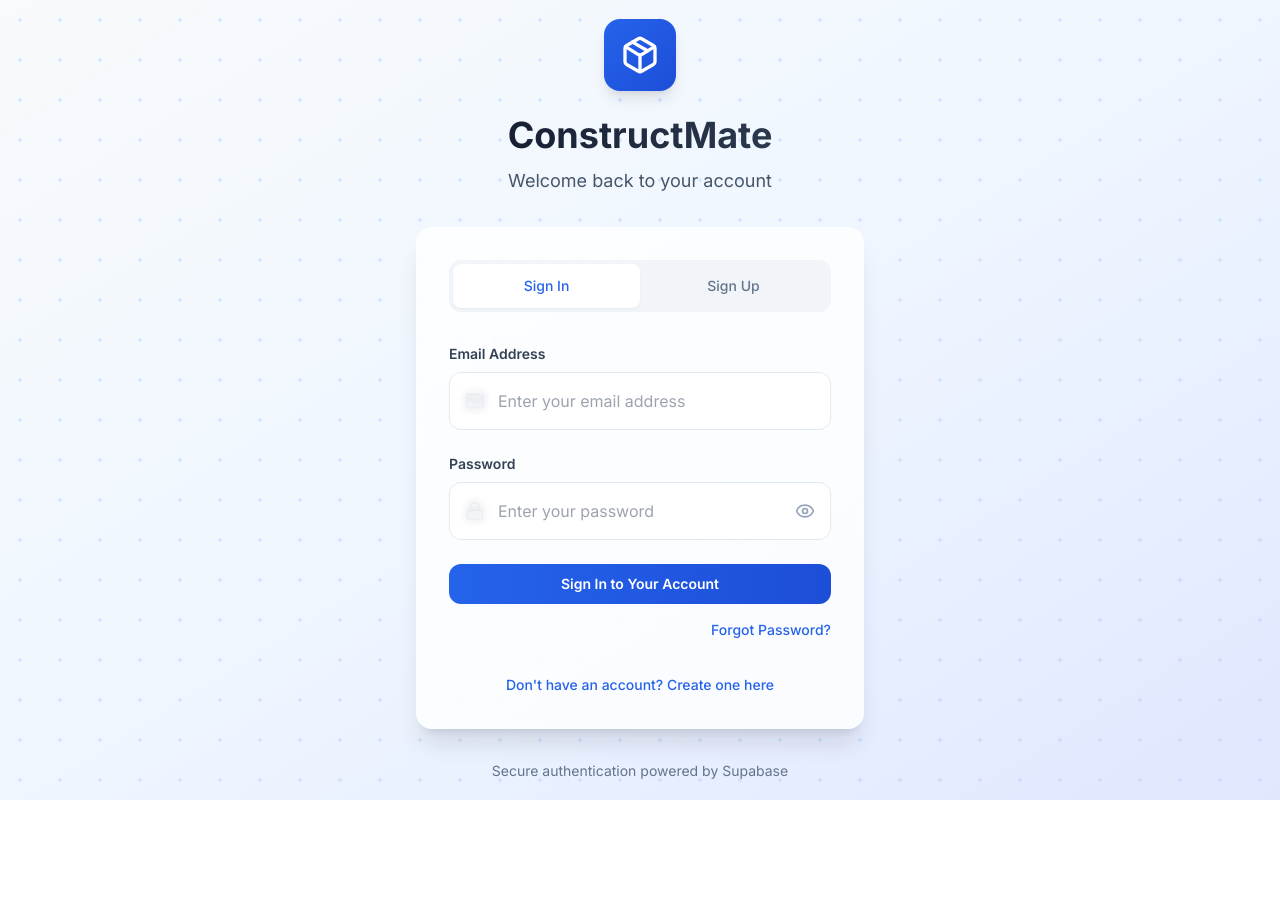
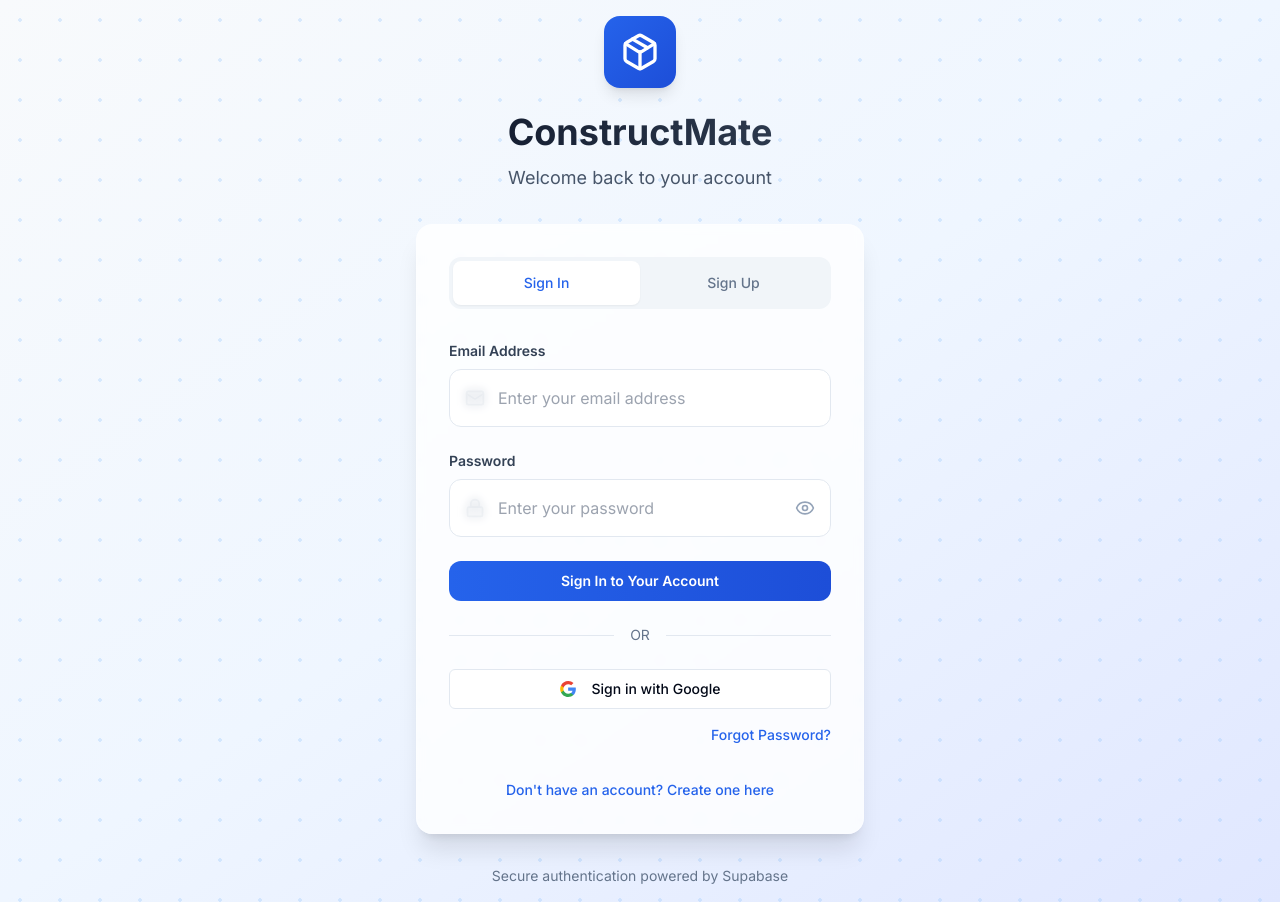
Before and after one commit to kkman2555/Jengamate, a React (Vite) app: page /auth in a window 1280 px wide. Before the commit the page ends 800 px from the top, so only its background shows below. Built offline with nearby package versions, Linux system fonts and the light colour scheme.

Commit message:
Add Google sign-in button
Adds a "Sign in with Google" button to the authentication page for improved user experience.

```diff
--- a/src/components/auth/AuthForm.tsx
+++ b/src/components/auth/AuthForm.tsx
@@ -1,3 +1,4 @@
+
 import React, { useState } from 'react';
 import { Mail, Lock, Eye, EyeOff } from 'lucide-react';
 import { Button } from '@/components/ui/button';
@@ -7,6 +8,7 @@ import { useNavigate } from 'react-router-dom';
 import FormField from './FormField';
 import SignUpFields from './SignUpFields';
 import PasswordResetDialog from './PasswordResetDialog';
+import GoogleIcon from '@/components/icons/GoogleIcon';
 
 interface AuthFormProps {
   isLogin: boolean;
@@ -21,7 +23,7 @@ const AuthForm = ({ isLogin }: AuthFormProps) => {
   const [showPassword, setShowPassword] = useState(false);
   const [isResetDialogOpen, setResetDialogOpen] = useState(false);
 
-  const { signIn, signUp } = useAuth();
+  const { signIn, signUp, signInWithGoogle } = useAuth();
   const { toast } = useToast();
   const navigate = useNavigate();
 
@@ -69,6 +71,20 @@ const AuthForm = ({ isLogin }: AuthFormProps) => {
     } finally {
       setLoading(false);
     }
+  };
+
+  const handleGoogleSignIn = async () => {
+    setLoading(true);
+    const { error } = await signInWithGoogle();
+    if (error) {
+      toast({
+        title: "Google Sign-In Failed",
+        description: error.message,
+        variant: "destructive"
+      });
+      setLoading(false);
+    }
+    // If successful, Supabase handles the redirect.
   };
 
   return (
@@ -129,6 +145,23 @@ const AuthForm = ({ isLogin }: AuthFormProps) => {
         </Button>
       </form>
 
+      <div className="my-6 flex items-center gap-4">
+        <div className="h-px flex-1 bg-slate-200" />
+        <span className="text-sm text-slate-500">OR</span>
+        <div className="h-px flex-1 bg-slate-200" />
+      </div>
+
+      <Button
+        type="button"
+        variant="outline"
+        className="w-full"
+        onClick={handleGoogleSignIn}
+        disabled={loading}
+      >
+        <GoogleIcon className="mr-2 h-4 w-4" />
+        Sign in with Google
+      </Button>
+
       {isLogin && (
         <div className="mt-4 text-right text-sm">
           <button
--- /dev/null
+++ b/src/components/icons/GoogleIcon.tsx
@@ -0,0 +1,13 @@
+
+import React from 'react';
+
+const GoogleIcon = (props: React.SVGProps<SVGSVGElement>) => (
+  <svg viewBox="0 0 533.5 544.3" {...props}>
+    <path d="M533.5 278.4c0-18.5-1.5-37.1-4.7-55.3H272.1v104.8h147c-6.1 33.8-25.7 63.7-54.4 82.7v68h87.7c51.5-47.4 81.1-117.4 81.1-200.2z" fill="#4285f4"/>
+    <path d="M272.1 544.3c73.4 0 135.3-24.1 180.4-65.7l-87.7-68c-24.4 16.6-55.9 26.6-92.7 26.6-71 0-131.2-47.9-152.8-112.3H28.9v70.1c46.2 91.9 140.3 153.6 243.2 153.6z" fill="#34a853"/>
+    <path d="M119.3 324.3c-11.4-33.8-11.4-70.4 0-104.2V150H28.9c-38.6 76.9-38.6 167.5 0 244.4l90.4-70.1z" fill="#fbbc05"/>
+    <path d="M272.1 107.7c38.8-.6 76.3 14 104.4 40.8l77.7-77.7C405 24.6 339.7-.8 272.1 0 169.2 0 75.1 61.7 28.9 150l90.4 70.1c21.5-64.5 81.8-112.4 152.8-112.4z" fill="#ea4335"/>
+  </svg>
+);
+
+export default GoogleIcon;
--- a/src/hooks/useAuth.tsx
+++ b/src/hooks/useAuth.tsx
@@ -8,6 +8,7 @@ interface AuthContextType {
   loading: boolean;
   signUp: (email: string, password: string, fullName: string, companyName?: string) => Promise<{ error: any }>;
   signIn: (email: string, password: string) => Promise<{ error: any }>;
+  signInWithGoogle: () => Promise<{ error: any }>;
   signOut: () => Promise<void>;
   resetPasswordForEmail: (email: string) => Promise<{ error: any }>;
   updatePassword: (password: string) => Promise<{ error: any }>;
@@ -68,6 +69,16 @@ export function AuthProvider({ children }: { children: ReactNode }) {
     return { error };
   };
 
+  const signInWithGoogle = async () => {
+    const { error } = await supabase.auth.signInWithOAuth({
+      provider: 'google',
+      options: {
+        redirectTo: window.location.origin,
+      },
+    });
+    return { error };
+  };
+
   const signOut = async () => {
     await supabase.auth.signOut();
   };
@@ -97,6 +108,7 @@ export function AuthProvider({ children }: { children: ReactNode }) {
       loading,
       signUp,
       signIn,
+      signInWithGoogle,
       signOut,
       resetPasswordForEmail,
       updatePassword,
```
